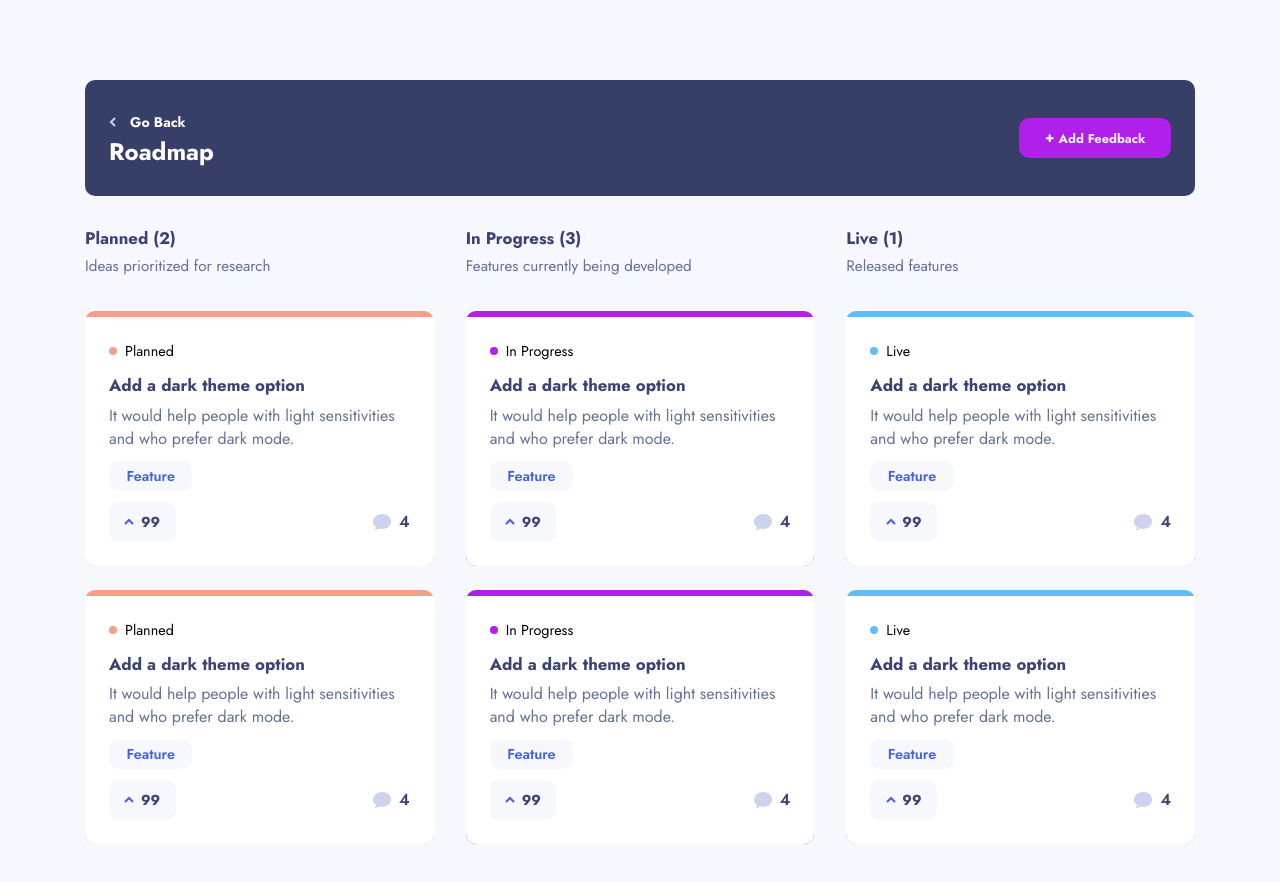
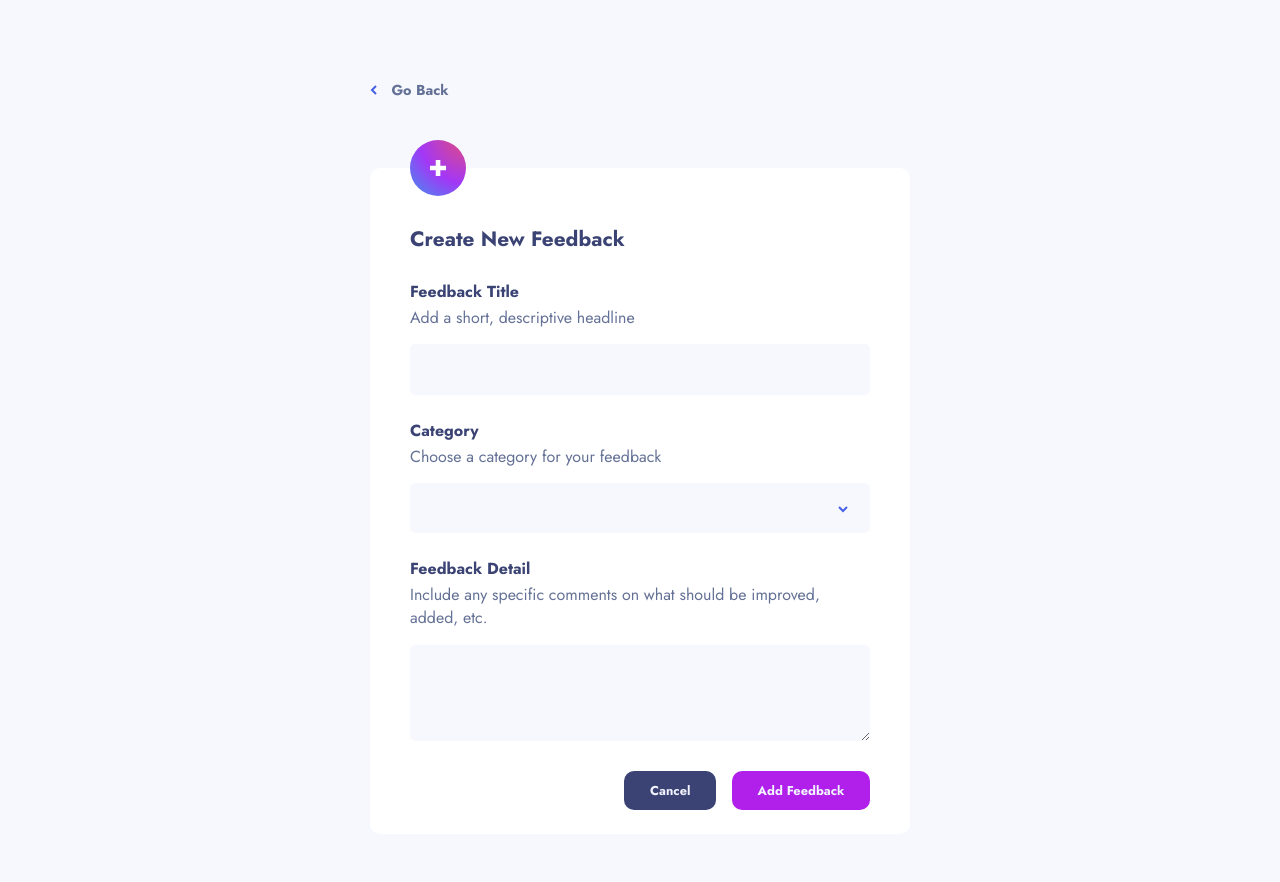
Before and after one commit to Victor-Nyagudi/product-feedback-app-react, a React (Create React App) app: page / in a window 1280 px wide. Shown: the top 882 px of the page. Built offline with nearby package versions, Linux system fonts and the light colour scheme.

Commit message:
Add prop restrictions to AddEditFeedbackButton & AddEditFeedbackInput

```diff
--- a/src/App.js
+++ b/src/App.js
@@ -77,9 +77,9 @@ function App() {
   return (
     <>
       {/* <SuggestionsPage sharedProps={ sharedProps } /> */}
-      {/* <AddEditFeedbackPage sharedProps={ sharedProps } /> */}
+      <AddEditFeedbackPage sharedProps={ sharedProps } />
       {/* <FeedbackDetailPage sharedProps={ sharedProps } /> */}
-      <RoadMapPage sharedProps={ sharedProps } />
+      {/* <RoadMapPage sharedProps={ sharedProps } /> */}
     </>
   );
 }
--- a/src/components/pages/add-edit-feedback-page/AddEditFeedbackButton.js
+++ b/src/components/pages/add-edit-feedback-page/AddEditFeedbackButton.js
@@ -1,6 +1,7 @@
 import Button from "../../shared/Button";
+import { PropTypes } from "prop-types";
 
-function AddEditFeedbackButton({ text, className, type = 'button' }) {
+function AddEditFeedbackButton({ text, className, type }) {
     return (
         <div className="add-edit-feedback__button-container">
             <Button
@@ -12,4 +13,12 @@ function AddEditFeedbackButton({ text, className, type = 'button' }) {
     );
 }
 
+AddEditFeedbackButton.defaultProps = { type: 'button' }
+
+AddEditFeedbackButton.propTypes = {
+    text: PropTypes.string.isRequired,
+    className: PropTypes.string,
+    type: PropTypes.string
+}
+
 export default AddEditFeedbackButton;
--- a/src/components/pages/add-edit-feedback-page/AddEditFeedbackInput.js
+++ b/src/components/pages/add-edit-feedback-page/AddEditFeedbackInput.js
@@ -1,15 +1,17 @@
 import React, { useState } from 'react';
+import { PropTypes } from "prop-types";
+
 import TextArea from '../../shared/TextArea';
 import Input from './Input';
 
 function AddEditFeedbackInput({
-    hasIcon = false,
+    hasIcon,
     id,
     inputName,
-    inputType = 'text',
-    isTextArea = false,
-    isRequired = false,
-    labelText ,
+    inputType,
+    isTextArea,
+    isRequired,
+    labelText,
     title
 }) {
     const [inputValue, setInputValue] = useState('');
@@ -44,8 +46,8 @@ function AddEditFeedbackInput({
                 <Input
                     isRequired={ isRequired }
                     hasIcon={ hasIcon }
-                    type={ `${ inputType }` }
-                    name={ `${ inputName }` }
+                    inputType={ `${ inputType }` }
+                    inputName={ `${ inputName }` }
                     id={ `${ id }` }
                     value={ inputValue }
                     handleOnChange={ handleChange }
@@ -55,4 +57,22 @@ function AddEditFeedbackInput({
     );
 }
 
+AddEditFeedbackInput.defaultProps = {
+    hasIcon: false,
+    inputType: 'text',
+    isTextArea: false,
+    isRequired: false
+}
+
+AddEditFeedbackInput.propTypes = {
+    hasIcon: PropTypes.bool,
+    id: PropTypes.string.isRequired,
+    inputName: PropTypes.string.isRequired,
+    inputType: PropTypes.string,
+    isTextArea: PropTypes.bool,
+    isRequired: PropTypes.bool,
+    labelText: PropTypes.string.isRequired,
+    title: PropTypes.string.isRequired
+}
+
 export default AddEditFeedbackInput;
```
